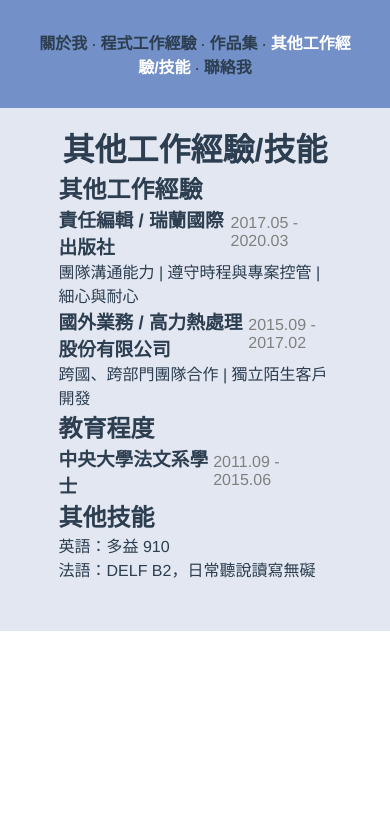
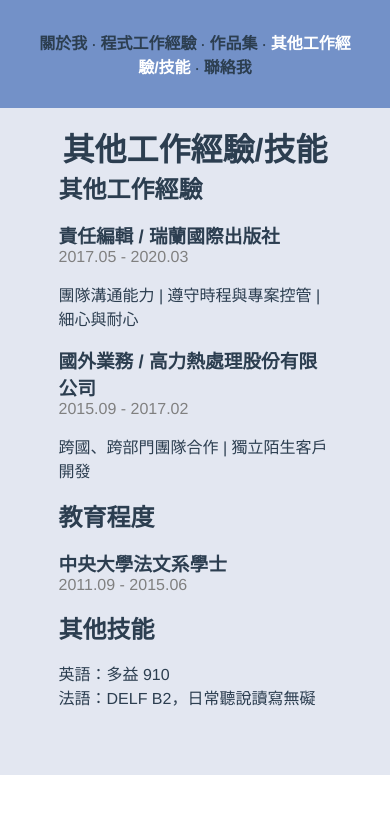
Before and after one commit to 12cassie34/self-introduction, a Vue app: page /other-experience in a window 390 px wide. Shown: the top 814 px of the page. Built offline with nearby package versions, Linux system fonts and the light colour scheme.

Commit message:
Add OtherExperience RWD style

```diff
--- a/src/views/OtherExperiences.vue
+++ b/src/views/OtherExperiences.vue
@@ -54,6 +54,10 @@
     h2 {
       margin-bottom: 0;
     }
+    .item {
+      margin-top: 1rem;
+      margin-bottom: 1rem;
+    }
     .title-period {
       display: flex;
       justify-content: space-between;
@@ -70,6 +74,17 @@
   }
 }
 @media only screen and (min-width: 320px) and (max-width: 575px) {
+  #other-experience {
+    section {
+      .title-period {
+        flex-direction: column;
+        align-items: flex-start;
+      }
+      .job-description {
+        margin-top: 1rem;
+      }
+    }
+  }
 }
 @media only screen and (min-width: 576px) and (max-width: 767px) {
 }
```
